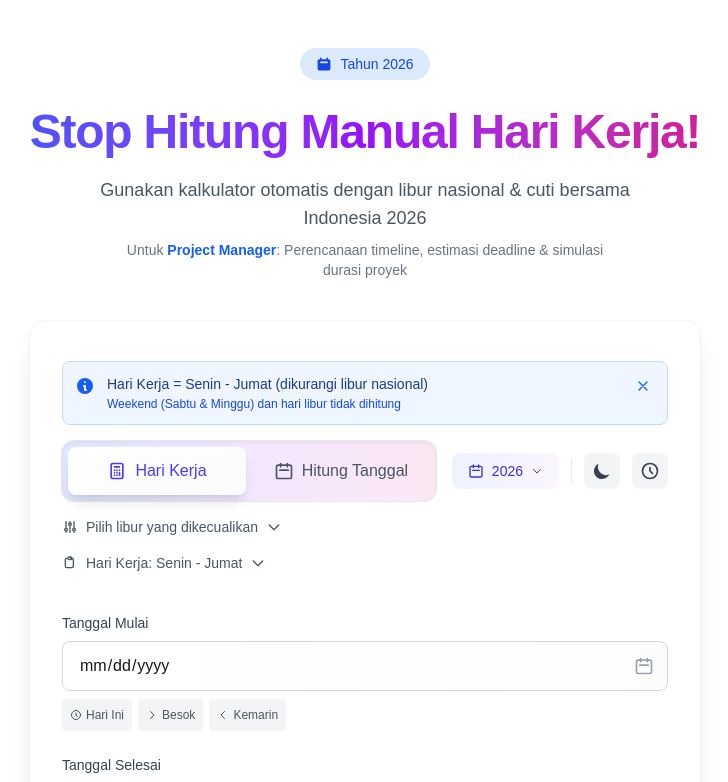
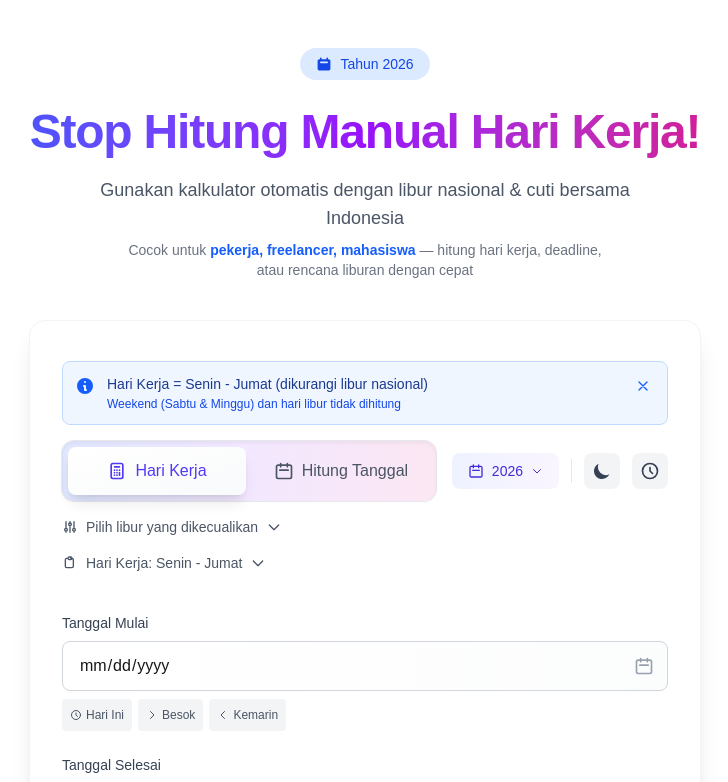
Before and after one commit to revandradev/web-hitung-hari, a Next.js app: page / in a window 1280 px wide. Shown: the top 782 px of the page, without its empty margins (275-1003 px from the left). Built offline with nearby package versions, Linux system fonts and the light colour scheme.

Commit message:
feat: update year dynamically and enhance footer with email link

```diff
--- a/app/page.tsx
+++ b/app/page.tsx
@@ -11,19 +11,17 @@ export default function Home() {
             <svg className="w-3 h-3 sm:w-4 sm:h-4" fill="currentColor" viewBox="0 0 20 20">
               <path fillRule="evenodd" d="M6 2a1 1 0 00-1 1v1H4a2 2 0 00-2 2v10a2 2 0 002 2h12a2 2 0 002-2V6a2 2 0 00-2-2h-1V3a1 1 0 10-2 0v1H7V3a1 1 0 00-1-1zm0 5a1 1 0 000 2h8a1 1 0 100-2H6z" clipRule="evenodd" />
             </svg>
-            <span>Tahun 2026</span>
+            <span>Tahun {new Date().getFullYear()}</span>
           </div>
           <h1 className="text-2xl sm:text-3xl md:text-4xl lg:text-5xl font-bold bg-linear-to-r from-blue-600 via-purple-600 to-pink-600 bg-clip-text text-transparent tracking-tight px-2 py-3">
             Stop Hitung Manual Hari Kerja!
           </h1>
           <p className="text-gray-600 dark:text-gray-400 text-base sm:text-lg max-w-xl mx-auto px-4">
-            Gunakan kalkulator otomatis dengan libur nasional & cuti bersama Indonesia 2026
+            Gunakan kalkulator otomatis dengan libur nasional & cuti bersama Indonesia
           </p>
           <p className="text-sm text-gray-500 dark:text-gray-400 max-w-lg mx-auto px-4 mt-2">
-            Untuk <span className="font-semibold text-blue-600 dark:text-blue-400">Project Manager</span>:
-            Perencanaan <span className="font-medium">timeline</span>,
-            estimasi <span className="font-medium">deadline</span> &
-            simulasi <span className="font-medium">durasi</span> proyek
+            Cocok untuk <span className="font-semibold text-blue-600 dark:text-blue-400">pekerja, freelancer, mahasiswa</span> —
+            hitung hari kerja, deadline, atau rencana liburan dengan cepat
           </p>
         </header>
 
@@ -34,7 +32,7 @@ export default function Home() {
             Keyboard shortcuts: <kbd className="px-1 py-0.5 bg-gray-200 dark:bg-gray-700 rounded">R</kbd> Reset · <kbd className="px-1 py-0.5 bg-gray-200 dark:bg-gray-700 rounded">M</kbd> Bulan Ini · <kbd className="px-1 py-0.5 bg-gray-200 dark:bg-gray-700 rounded">C</kbd> Copy · <kbd className="px-1 py-0.5 bg-gray-200 dark:bg-gray-700 rounded">H</kbd> Libur · <kbd className="px-1 py-0.5 bg-gray-200 dark:bg-gray-700 rounded">D</kbd> Dark Mode
           </p>
           <p className="text-xs text-gray-400 dark:text-gray-500 flex items-center justify-center gap-1.5">
-            <span>Revandev</span>
+            <a href="mailto:revandra.dev@gmail.com" className="hover:text-blue-600 dark:hover:text-blue-400 transition-colors duration-200">Revandev</a>
             <span className="text-gray-300 dark:text-gray-600">•</span>
             <span>Dibuat dengan</span>
             <svg className="w-3 h-3 text-red-500 fill-current" viewBox="0 0 20 20">
```
